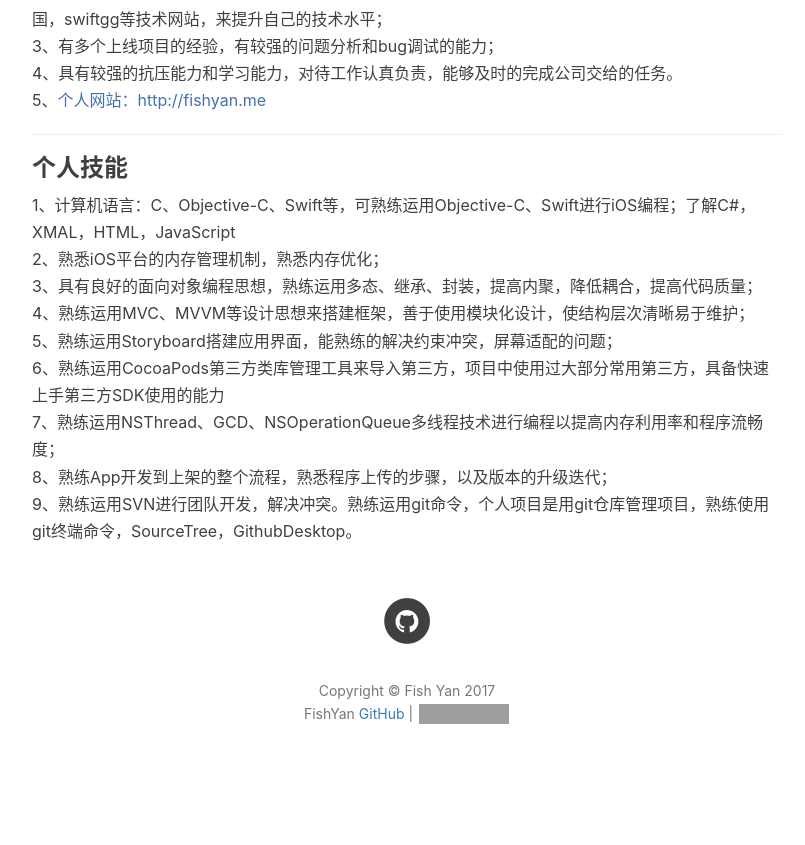
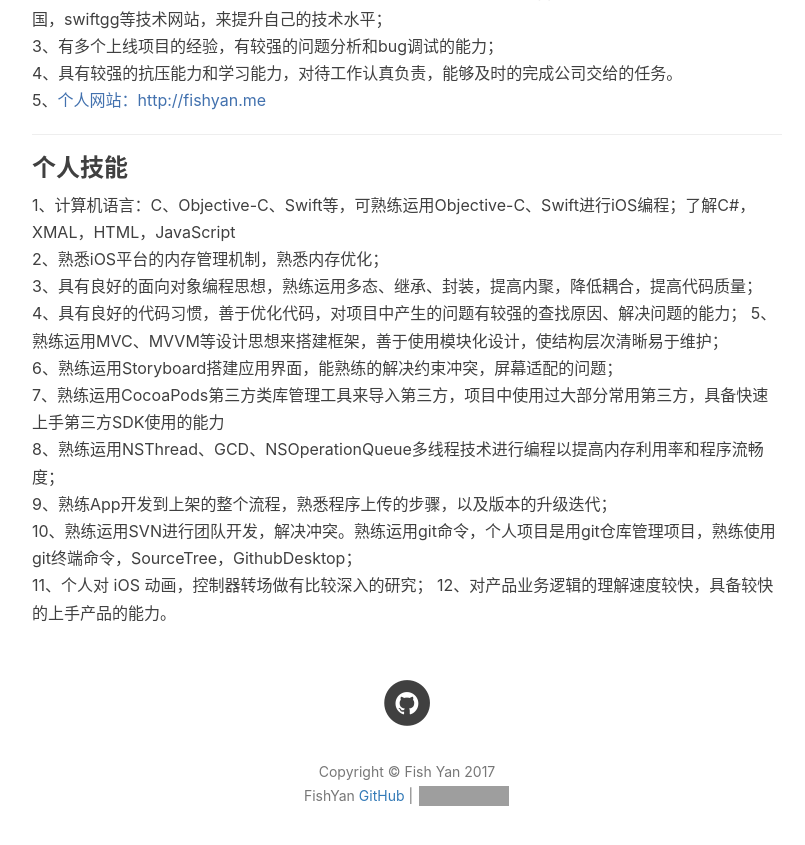
Before and after one commit to fish-yan/fish-yan.github.io, a Jekyll site: the page built from resume.html, in a window 1280 px wide and 900 px high, scrolled down 2907 px. Shown: the top 845 px of the window, without its empty margins (233-1038 px from the left). Built offline with Jekyll 4.4.1, drawn with Linux system fonts in a browser that asks for light colours; nearby versions of some CDN libraries; comment, search, counter and statistics services are not loaded; before the commit the page ends 3725 px from its top, so only the background shows below that; grey boxes are pictures that could not be loaded.

Commit message:
change Resume

```diff
--- a/resume.html
+++ b/resume.html
@@ -222,12 +222,15 @@ header-img: "img/tag-bg.jpg"
 1、计算机语言：C、Objective-C、Swift等，可熟练运用Objective-C、Swift进行iOS编程；了解C#，XMAL，HTML，JavaScript <br>
 2、熟悉iOS平台的内存管理机制，熟悉内存优化；<br>
 3、具有良好的面向对象编程思想，熟练运用多态、继承、封装，提高内聚，降低耦合，提高代码质量；<br>
-4、熟练运用MVC、MVVM等设计思想来搭建框架，善于使用模块化设计，使结构层次清晰易于维护；<br>
-5、熟练运用Storyboard搭建应用界面，能熟练的解决约束冲突，屏幕适配的问题；<br>
-6、熟练运用CocoaPods第三方类库管理工具来导入第三方，项目中使用过大部分常用第三方，具备快速上手第三方SDK使用的能力<br>
-7、熟练运用NSThread、GCD、NSOperationQueue多线程技术进行编程以提高内存利用率和程序流畅度；<br>
-8、熟练App开发到上架的整个流程，熟悉程序上传的步骤，以及版本的升级迭代；<br>
-9、熟练运用SVN进行团队开发，解决冲突。熟练运用git命令，个人项目是用git仓库管理项目，熟练使用git终端命令，SourceTree，GithubDesktop。 <br>
+4、具有良好的代码习惯，善于优化代码，对项目中产生的问题有较强的查找原因、解决问题的能力；
+5、熟练运用MVC、MVVM等设计思想来搭建框架，善于使用模块化设计，使结构层次清晰易于维护；<br>
+6、熟练运用Storyboard搭建应用界面，能熟练的解决约束冲突，屏幕适配的问题；<br>
+7、熟练运用CocoaPods第三方类库管理工具来导入第三方，项目中使用过大部分常用第三方，具备快速上手第三方SDK使用的能力<br>
+8、熟练运用NSThread、GCD、NSOperationQueue多线程技术进行编程以提高内存利用率和程序流畅度；<br>
+9、熟练App开发到上架的整个流程，熟悉程序上传的步骤，以及版本的升级迭代；<br>
+10、熟练运用SVN进行团队开发，解决冲突。熟练运用git命令，个人项目是用git仓库管理项目，熟练使用git终端命令，SourceTree，GithubDesktop；<br>
+11、个人对 iOS 动画，控制器转场做有比较深入的研究；
+12、对产品业务逻辑的理解速度较快，具备较快的上手产品的能力。
 		</div>
 	</div>
 </div>
```
